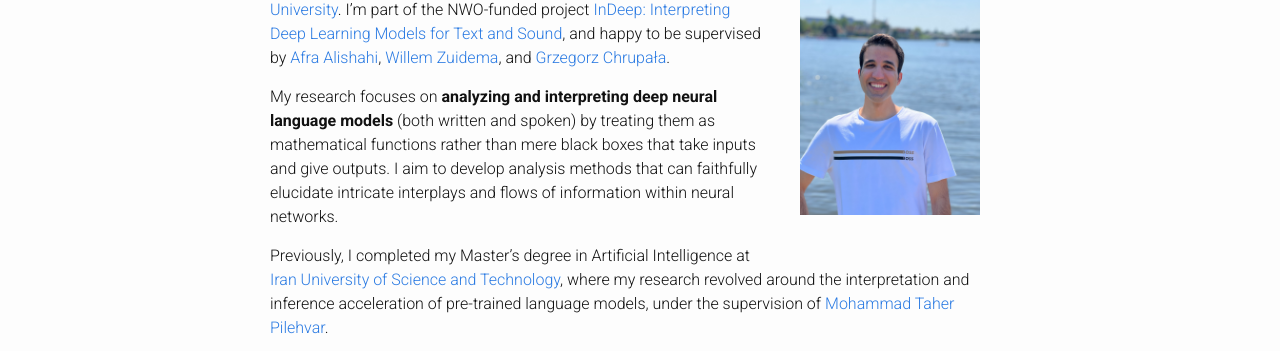
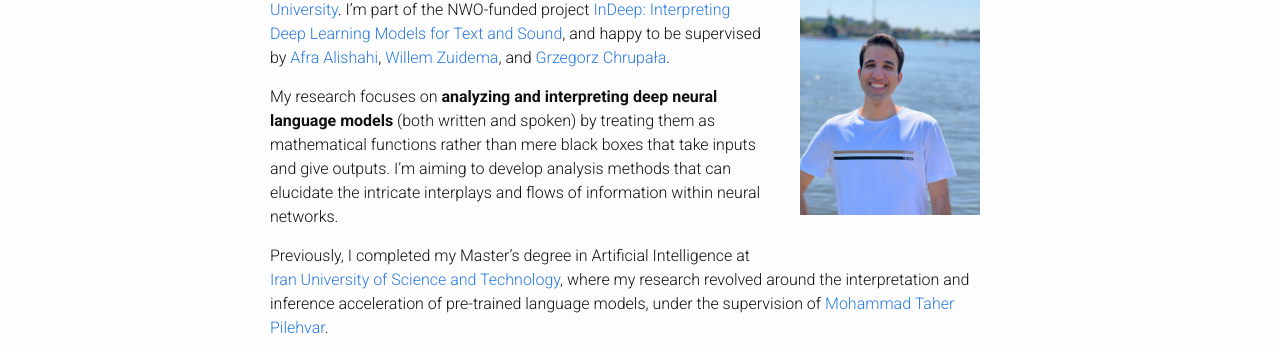
Before and after one commit to hmohebbi/hmohebbi.github.io, a Jekyll site: the page built from index.md, in a window 1280 px wide. Shown: the part 157-508 px from the top of the page. Built offline with Jekyll 4.4.1, drawn with Linux system fonts in a browser that asks for light colours.

Commit message:
Update index.md

```diff
--- a/index.md
+++ b/index.md
@@ -23,7 +23,7 @@ Hi there!
 
 I'm a second-year __Ph.D.__ candidate at the Department of [CSAI](https://www.tilburguniversity.edu/about/schools/tshd/departments/dca) at [Tilburg University](https://www.tilburguniversity.edu/). I'm part of the NWO-funded project [InDeep: Interpreting Deep Learning Models for Text and Sound](https://interpretingdl.github.io/), and happy to be supervised by [Afra Alishahi](http://afra.alishahi.name/), [Willem Zuidema](https://staff.fnwi.uva.nl/w.zuidema/), and [Grzegorz Chrupała](https://grzegorz.chrupala.me/).
 
-My research focuses on __analyzing and interpreting deep neural language models__ (both written and spoken) by treating them as mathematical functions rather than mere black boxes that take inputs and give outputs. I aim to develop analysis methods that can faithfully elucidate intricate interplays and flows of information within neural networks.
+My research focuses on __analyzing and interpreting deep neural language models__ (both written and spoken) by treating them as mathematical functions rather than mere black boxes that take inputs and give outputs. I'm aiming to develop analysis methods that can elucidate the intricate interplays and flows of information within neural networks.
 
 Previously, I completed my Master’s degree in Artificial Intelligence at [Iran University of Science and Technology](http://www.iust.ac.ir/en), where my research revolved around the interpretation and inference acceleration of pre-trained language models, under the supervision of [Mohammad Taher Pilehvar](https://pilehvar.github.io/).
 
```
